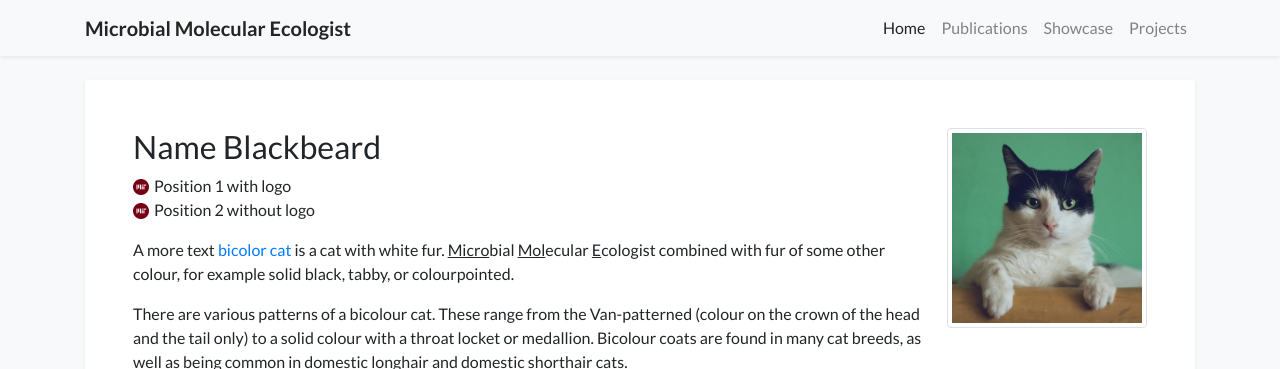
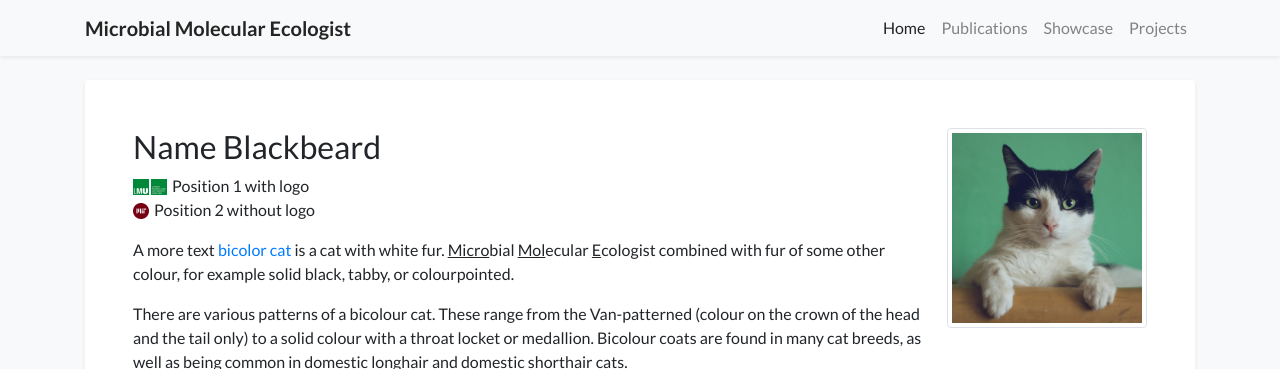
Before and after one commit to micromole/micromole.github.io, a Jekyll site: the page built from index.html, in a window 1280 px wide. Shown: the top 369 px of the page. Built offline with Jekyll 4.4.1, drawn with Linux system fonts in a browser that asks for light colours; nearby versions of some CDN libraries; comment, search, counter and statistics services are not loaded; a style sheet for code colours, icons or effects is not loaded.

Commit message:
Update profile.yml

```diff
--- a/_data/profile.yml
+++ b/_data/profile.yml
@@ -3,7 +3,7 @@ secondary_name: ""
 navbar_name: "Microbial Molecular Ecologist"
 
 positions:
-- logo: /assets/images/badges/MIT_Social_circle.png  # Logo is optional
+- logo: /assets/images/logo/icon_LMU.jpg   # Logo is optional
   name: Position 1 with logo
 - logo: /assets/images/badges/MIT_Social_circle.png  # Logo is optional
   name: Position 2 without logo
```
